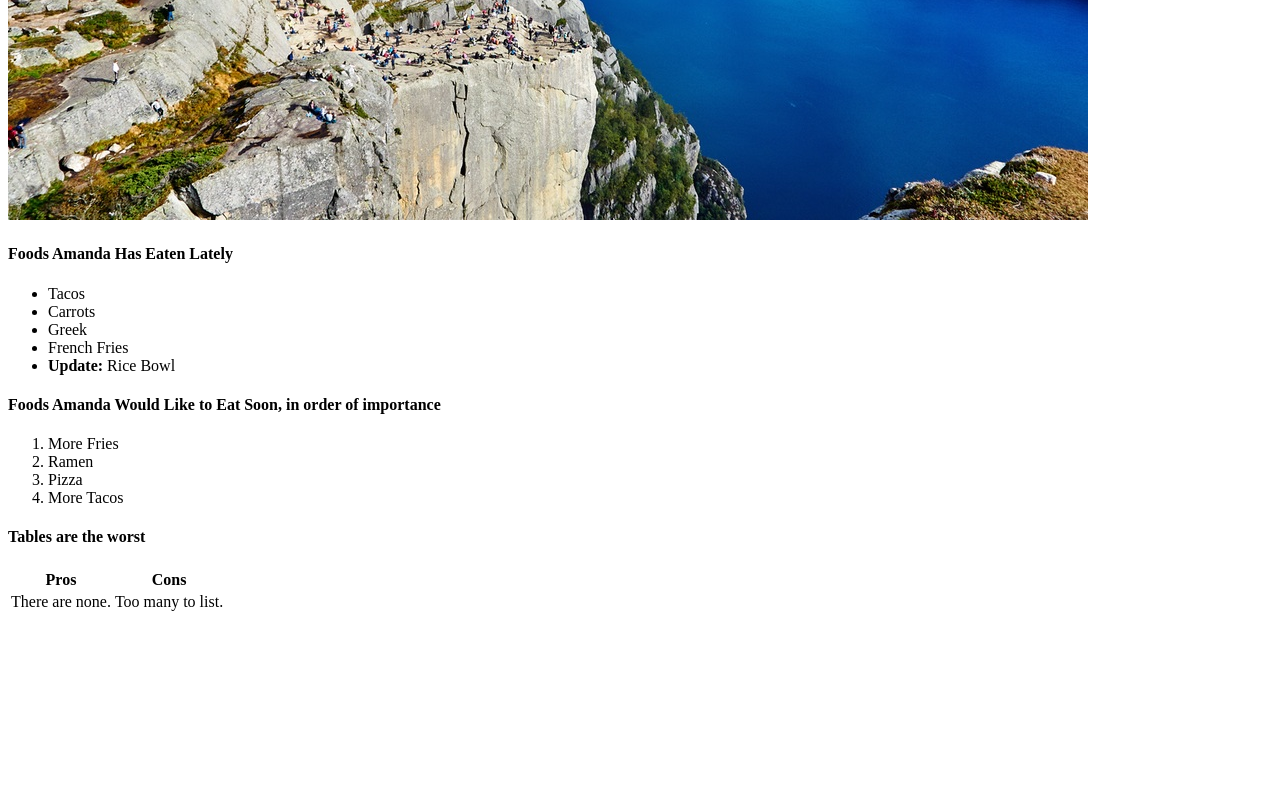
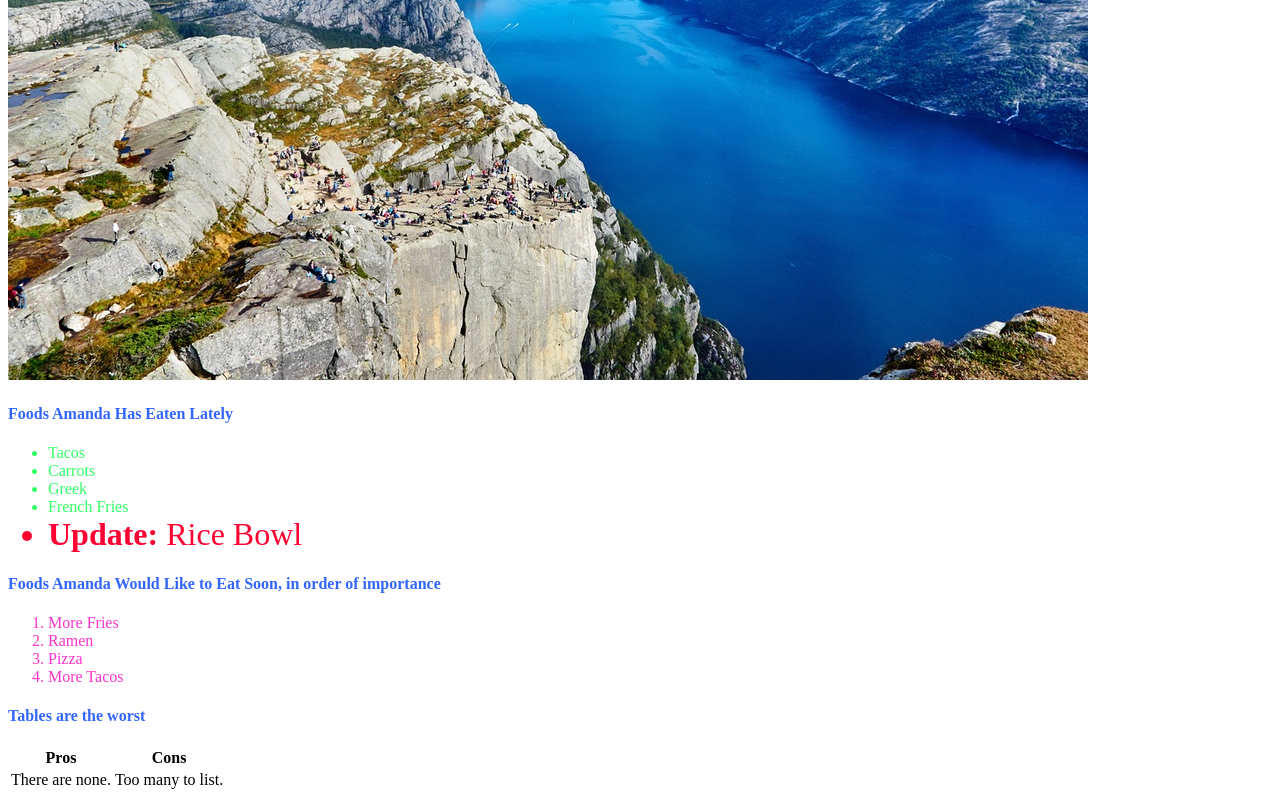
Before and after one commit to amandamustard/amandamustard.github.io, a plain HTML site: page index.html in a window 1280 px wide. Shown: the part 1454-2254 px from the top of the page. Before the commit the page ends 2076 px from the top, so only its background shows below. Drawn offline with Linux system fonts and the light colour scheme.

Commit message:
Styles
CSS Added

```diff
--- a/index.html
+++ b/index.html
@@ -2,6 +2,7 @@
 <html>
 	<head>
 		<title>All About Amanda</title>
+		<link rel="stylesheet" type="text/css" href="style.css">
 	</head>
 
 
@@ -29,18 +30,18 @@
 
 		<h4>Foods Amanda Has Eaten Lately</h4>
 			<ul>
-				<li>Tacos</li>
-				<li>Carrots</li>
-				<li>Greek</li>
-				<li>French Fries</li>
-				<li><strong>Update:</strong> Rice Bowl</li>
+				<li class="foodz-gone">Tacos</li>
+				<li class="foodz-gone">Carrots</li>
+				<li class="foodz-gone">Greek</li>
+				<li class="foodz-gone">French Fries</li>
+				<li id="lunch"><strong>Update:</strong> Rice Bowl</li>
 			</ul>
 		<h4>Foods Amanda Would Like to Eat Soon, in order of importance</h4>
 			<ol>
-				<li>More Fries</li>
-				<li>Ramen</li>
-				<li>Pizza</li>
-				<li>More Tacos</li>
+				<li class="foodz-to-come">More Fries</li>
+				<li class="foodz-to-come">Ramen</li>
+				<li class="foodz-to-come">Pizza</li>
+				<li class="foodz-to-come">More Tacos</li>
 				<!-- hello -->
 			</ol>
 
--- /dev/null
+++ b/style.css
@@ -0,0 +1,35 @@
+h1 {
+	color: #ff33cc;
+	font-family: "Arial", sans-serif;
+	font-size: 4em;
+}
+
+p {
+	color: #ffff66;
+	background-color: #33ff66;
+}
+
+h2, h4 {
+	color: 	#3366ff;
+}
+
+a{
+	color: #33ff66;
+}
+
+li {
+	color: #ff0033;
+}
+
+.foodz-to-come {
+	color: 	#ff33cc;
+
+}
+
+.foodz-gone {
+	color: 	#33ff66;
+}
+
+#lunch {
+	font-size: 2em
+}
```
